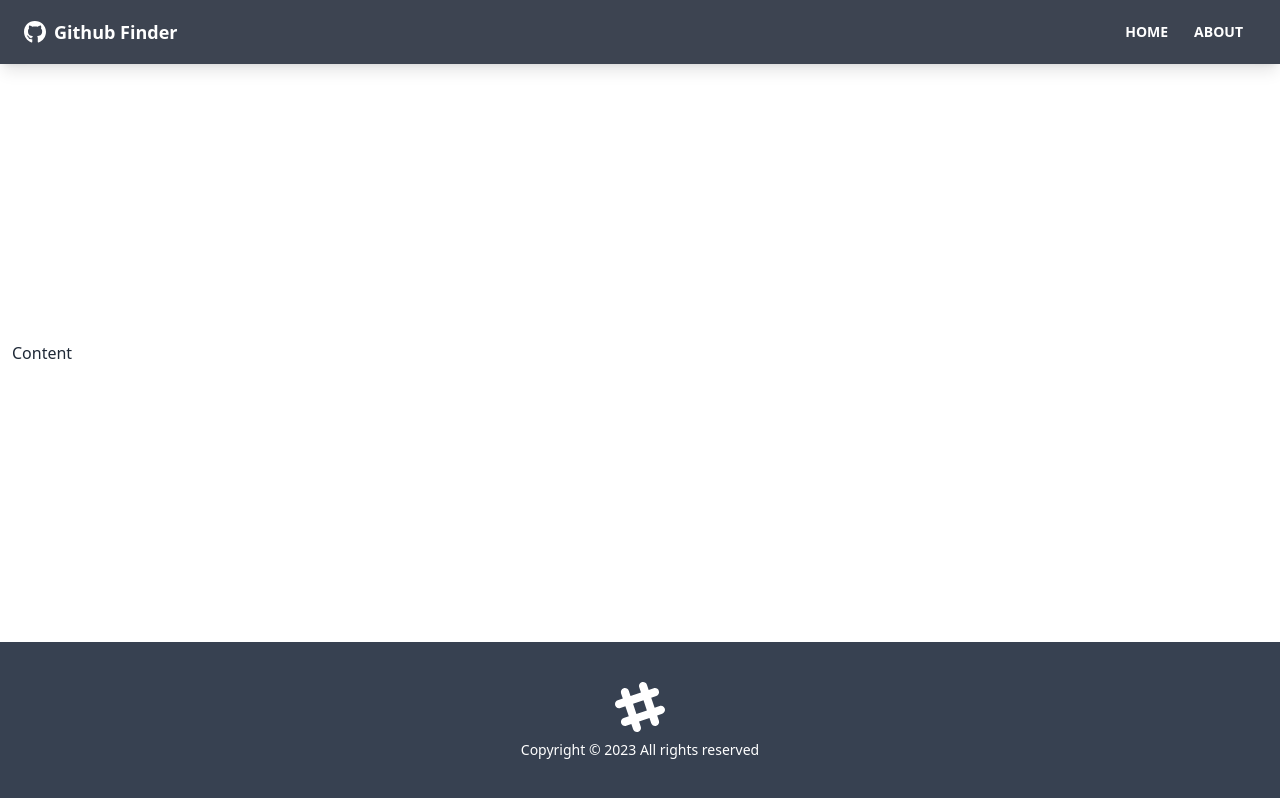
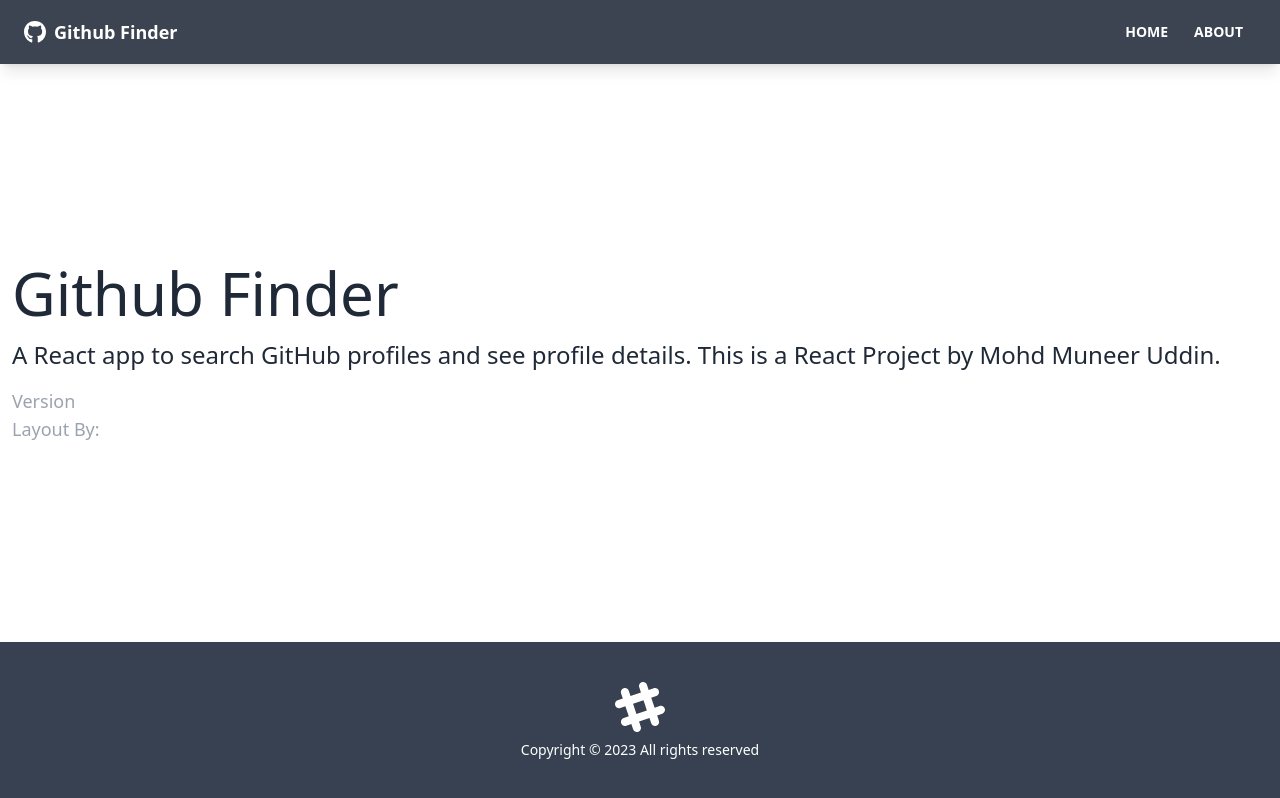
Before and after one commit to Mohd-muneer/github-finder, a React (Create React App) app in the folder github-finder/: page /about in a window 1280 px wide. Built offline with nearby package versions, Linux system fonts and the light colour scheme.

Commit message:
pages (Home,About,NotFound) added

```diff
--- a/github-finder/src/App.js
+++ b/github-finder/src/App.js
@@ -1,4 +1,7 @@
-import {BrowserRouter as Router,Route } from "react-router-dom";
+import {BrowserRouter as Router,Route,Routes } from "react-router-dom";
+import Home from "./pages/Home";
+import About from "./pages/About";
+import NotFound from "./pages/NotFound";
 import Navbar from "./components/layout/Navbar";
 import Footer from "./components/layout/Footer";
 
@@ -8,7 +11,16 @@
      <div className="flex flex-col justify-between h-screen">
           <Navbar/>
 
-          <main className="container mx-auto px-3 pb-12">Content</main>
+          <main className="container mx-auto px-3 pb-12">
+           <Routes>
+            <Route path='/' element={<Home/>}/>
+            <Route path='/about' element={<About/>}/>
+            <Route path='/notfound' element={<NotFound/>}/>
+            <Route path='/*' element={<NotFound/>}/>
+
+
+           </Routes>
+          </main>
           <Footer/>
        </div>
 
--- /dev/null
+++ b/github-finder/src/pages/About.jsx
@@ -0,0 +1,31 @@
+ function About() {
+  return (
+    <div>
+        <h1 className='text-6xl mb-4'>Github Finder</h1>
+      <p className='mb-4 text-2xl font-light'>
+        A React app to search GitHub profiles and see profile details.
+        This is a
+        <a href='https://github.com/Mohd-muneer/github-finder'>
+          {' '}
+          React Project
+        </a>{' '}
+          by
+        <strong>
+          <a href='https://github.com/Mohd-muneer'> Mohd Muneer Uddin</a>
+        </strong>
+        .
+      </p>
+      <p className='text-lg text-gray-400'>
+        Version <span className='text-white'>1.0.0</span>
+      </p>
+      <p className='text-lg text-gray-400'>
+        Layout By:
+        <a className='text-white' href='https://twitter.com/hassibmoddasser'>
+           Mohd Muneer Uddin
+        </a>
+      </p>
+    </div>
+  )
+}
+
+export default About
--- /dev/null
+++ b/github-finder/src/pages/Home.jsx
@@ -0,0 +1,9 @@
+ function Home() {
+  return (
+    <div>
+        <h1 className="text-6xl">Welcome</h1>
+    </div>
+  )
+}
+
+export default Home
--- /dev/null
+++ b/github-finder/src/pages/NotFound.jsx
@@ -0,0 +1,23 @@
+ import { FaHome } from "react-icons/fa"
+ import { Link } from "react-router-dom"
+ function NotFound() {
+  return (
+    <div className="hero">
+        <div className="text-center hero-content">
+            <div className="max-w-lg">
+                <h1 className="text-8xl font-bold mb-8">
+                    Oops!!
+                </h1>
+                <p className="text-5xl mb-8">404 - Page Not Found!</p>
+                <Link to='/' className="btn btn-primary btn-lg">
+                    <FaHome className="mr-2" />
+                    Back To Home
+                </Link>
+            </div>
+
+        </div>
+    </div>
+  )
+}
+
+export default NotFound
```
